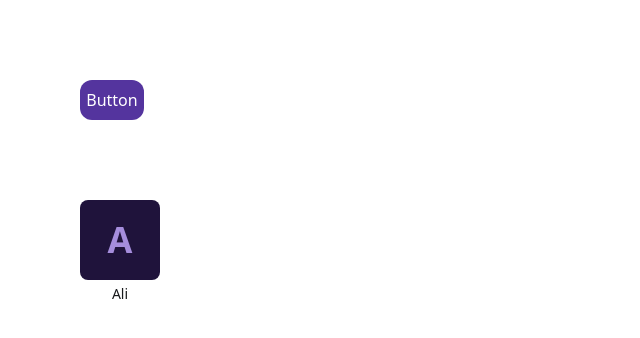
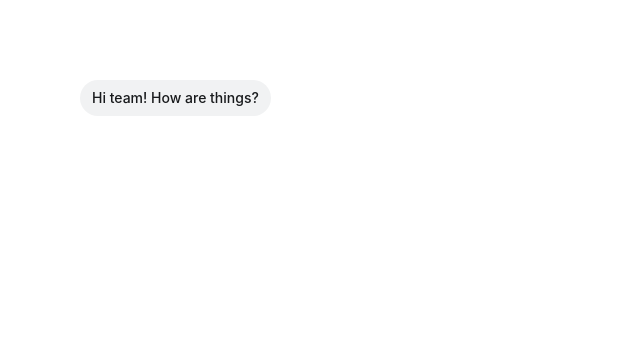
Before and after one commit to MHJ-10/p2p-webrtc, a React (Vite) app: page / in a window 1280 px wide. Shown: the top 338 px of the page, without its empty margins (0-640 px from the left). Built offline with nearby package versions, Linux system fonts and the light colour scheme.

Commit message:
build message bubble

```diff
--- a/src/App.tsx
+++ b/src/App.tsx
@@ -1,13 +1,9 @@
-import { Avatar, Button } from "@/ui";
+import { MessageBubble } from "@/ui";
 
 function App() {
   return (
-    <div className="flex flex-col gap-20 p-20">
-      <Button variant="primary" size="sm">
-        Button
-      </Button>
-
-      <Avatar size="lg" name="Ali" />
+    <div className="flex flex-col gap-20 p-20  font-inter">
+      <MessageBubble message="Hi team! How are things?" isOwn />
     </div>
   );
 }
--- a/src/index.css
+++ b/src/index.css
@@ -1,6 +1,9 @@
 @import "tailwindcss";
+@import url("https://fonts.googleapis.com/css2?family=Inter:ital,opsz,wght@0,14..32,100..900;1,14..32,100..900&display=swap");
 
 @theme {
+  --font-inter: "Inter", sans-serif;
+
   --color-brand-100: #e1d9f3;
   --color-brand-200: #c3b3e8;
   --color-brand-300: #a58ddc;
--- a/src/ui/button/button.tsx
+++ b/src/ui/button/button.tsx
@@ -1,7 +1,7 @@
 import type { ButtonProps } from "./interface";
 import { buttonVariants } from "./styles";
 
-export const Button = (props: ButtonProps) => {
+const Button = (props: ButtonProps) => {
   const { children, variant, size, className } = props;
   return (
     <button
@@ -15,3 +15,5 @@ export const Button = (props: ButtonProps) => {
     </button>
   );
 };
+
+export default Button;
--- a/src/ui/button/index.ts
+++ b/src/ui/button/index.ts
@@ -1,3 +1,3 @@
-export * from "./button";
+export { default as Button } from "./button";
 export * from "./interface";
 export * from "./styles";
--- a/src/ui/index.ts
+++ b/src/ui/index.ts
@@ -1,2 +1,3 @@
 export * from "./button";
 export * from "./avatar";
+export * from "./message-bubble";
--- /dev/null
+++ b/src/ui/message-bubble/index.ts
@@ -0,0 +1,2 @@
+export { default as MessageBubble } from "./message-bubble";
+export type { MessageBubbleProps } from "./interface";
--- /dev/null
+++ b/src/ui/message-bubble/interface.ts
@@ -0,0 +1,6 @@
+interface MessageBubbleProps {
+  message: string;
+  isOwn?: boolean;
+}
+
+export type { MessageBubbleProps };
--- /dev/null
+++ b/src/ui/message-bubble/message-bubble.tsx
@@ -0,0 +1,20 @@
+import clsx from "clsx";
+
+import type { MessageBubbleProps } from "./interface";
+
+const MessageBubble = ({ message, isOwn }: MessageBubbleProps) => {
+  return (
+    <div
+      className={clsx(
+        "w-fit rounded-[20px] bg-brand-100 px-3 py-2 text-sm font-medium text-neutral-900",
+        {
+          "!bg-neutral-200": isOwn,
+        },
+      )}
+    >
+      {message}
+    </div>
+  );
+};
+
+export default MessageBubble;
```
